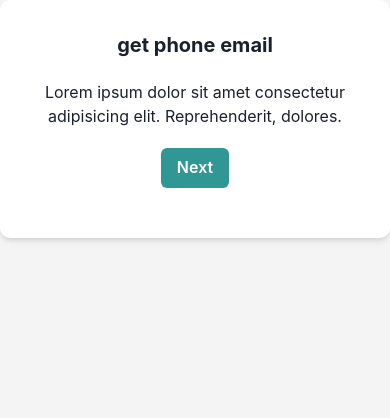
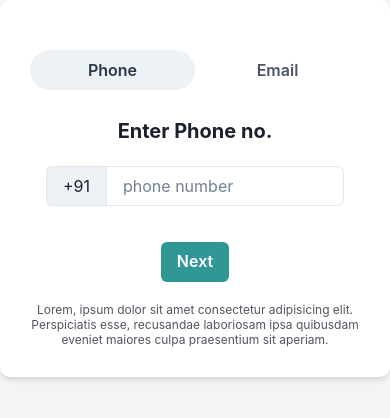
Before and after one commit to NeelisHere/voice-chat-app-frontend, a React (Create React App) app: page /get-phone-email in a window 390 px wide. Shown: the top 418 px of the page. Built offline with nearby package versions, Linux system fonts and the light colour scheme.

Commit message:
get email&phone + getOTP UI pages created

```diff
--- a/src/App.js
+++ b/src/App.js
@@ -3,7 +3,7 @@ import { ChakraProvider } from '@chakra-ui/react'
 import { createBrowserRouter, RouterProvider } from "react-router-dom";
 import SemiProtectedRoute from './pages/SemiProtectedRoute';
 import ProtectedRoute from './pages/ProtectedRoute';
-import GuestRoute from './pages/GuestRoute';
+// import GuestRoute from './pages/GuestRoute';
 import Home from './pages/Home';
 import Rooms from './pages/Rooms';
 // import Register from './pages/Register';
@@ -13,7 +13,6 @@ import store from "./store.js";
 import { Provider } from "react-redux";
 import GetPhoneEmail from './pages/GetPhoneEmail'
 import GetOTP from './pages/GetOTP'
-import SetActualName from './pages/SetActualName'
 import SetAvatar from './pages/SetAvatar'
 import SetUsername from './pages/SetUsername'
 
@@ -28,35 +27,21 @@ const router = createBrowserRouter([
 	},
 	{
 		path: "/get-otp",
-		element: <GetOTP nextURL={'/set-actual-name'} />,
+		element: <GetOTP nextURL={'/set-username'} />,
 	},
 	{
-		path: "/set-actual-name",
+		path: "/set-username",
 		element:
 			<SemiProtectedRoute>
-				<SetActualName nextURL={'/set-avatar'} />
+				<SetUsername nextURL={'/set-avatar'} />
 			</SemiProtectedRoute>
 	},
 	{
 		path: "/set-avatar",
 		element:
 			<SemiProtectedRoute>
-				<SetAvatar nextURL={'/set-username'} />
+				<SetAvatar nextURL={'/'} />
 			</SemiProtectedRoute>
-	},
-	{
-		path: "/set-username",
-		element:
-			<SemiProtectedRoute>
-				<SetUsername nextURL={'/'} />
-			</SemiProtectedRoute>
-	},
-	{
-		path: "/set-username",
-		element:
-			<ProtectedRoute>
-				<Rooms />
-			</ProtectedRoute>
 	},
 	// {
 	// 	path: "/register",
--- /dev/null
+++ b/src/components/Email.jsx
@@ -0,0 +1,14 @@
+import { Box, Input, InputGroup, InputLeftAddon, Text } from '@chakra-ui/react'
+
+const Email = () => {
+    return (
+        <Box>
+            <Text m={'10px 0'} fontSize={'xl'} fontWeight={'bold'}>Enter Email Address</Text>
+            <InputGroup mt={'20px'}>
+                <Input placeholder='Email' />
+            </InputGroup>
+        </Box>
+    )
+}
+
+export default Email
--- /dev/null
+++ b/src/components/Phone.jsx
@@ -0,0 +1,15 @@
+import { Box, Input, InputGroup, InputLeftAddon, Text } from '@chakra-ui/react'
+
+const Phone = () => {
+    return (
+        <Box>
+            <Text m={'10px 0'} fontSize={'xl'} fontWeight={'bold'}>Enter Phone no.</Text>
+            <InputGroup mt={'20px'}>
+                <InputLeftAddon children='+91' />
+                <Input type='tel' placeholder='phone number' />
+            </InputGroup>
+        </Box>
+    )
+}
+
+export default Phone
--- a/src/pages/GetOTP.jsx
+++ b/src/pages/GetOTP.jsx
@@ -1,14 +1,29 @@
-import { useNavigate } from "react-router-dom"
+import { useNavigate, Link } from "react-router-dom"
 import Card from "../components/Card"
-import { Box, Button } from "@chakra-ui/react"
+import { Box, Button,Input, InputGroup, Text } from "@chakra-ui/react"
+import { useState } from "react"
 
 const GetOTP = ({ nextURL }) => {
+    const [hover, setHover] = useState(false)
     const navigate = useNavigate()
     return (
-        <Card headingText={'Get OTP'}>
+        <Card headingText={'Enter the OTP'}>
             <Box>
-                Lorem ipsum dolor sit amet consectetur adipisicing elit. Reprehenderit, dolores.
+                <InputGroup mt={'20px'}>
+                    <Input placeholder='Enter the OTP-Code sent to your mobile/email' />
+                </InputGroup>
             </Box>
+            <Text fontSize={'sm'} mt={'10px'}>
+                {`Did't receive? `}
+                <Link
+                    style={hover ? { textDecoration: 'underline' } : {}}
+                    onMouseEnter={() => setHover(true)}
+                    onMouseLeave={() => setHover(false)}
+                    to={'/get-phone-email'}
+                >
+                    Resend OTP
+                </Link>
+            </Text>
             <Button
                 m={'20px'}
                 colorScheme={'teal'}
@@ -16,6 +31,7 @@ const GetOTP = ({ nextURL }) => {
             >
                 Next
             </Button>
+            <Text fontSize={'xs'} lineHeight={'shorter'} color={'#59515e'}> Lorem, ipsum dolor sit amet consectetur adipisicing elit. Perspiciatis esse, recusandae laboriosam ipsa quibusdam eveniet maiores culpa praesentium sit aperiam.</Text>
         </Card>
     )
 }
--- a/src/pages/GetPhoneEmail.jsx
+++ b/src/pages/GetPhoneEmail.jsx
@@ -1,13 +1,30 @@
 import { useNavigate } from "react-router-dom"
 import Card from "../components/Card"
-import { Box, Button } from "@chakra-ui/react"
+import { Box, Button, Tabs, TabList, TabPanels, Tab, TabPanel, Text } from '@chakra-ui/react'
+import Phone from "../components/Phone"
+import Email from "../components/Email"
 
 const GetPhoneEmail = ({ nextURL }) => {
     const navigate = useNavigate()
     return (
-        <Card headingText={'get phone email'}>
-            <Box>
-                Lorem ipsum dolor sit amet consectetur adipisicing elit. Reprehenderit, dolores.
+        <Card>
+            <Box
+                // border={'2px solid red'}
+            >
+                <Tabs variant={'soft-rounded'} colorScheme="gray" isFitted >
+                    <TabList>
+                        <Tab>Phone</Tab>
+                        <Tab>Email</Tab>
+                    </TabList>
+                    <TabPanels >
+                        <TabPanel>
+                            <Phone/>
+                        </TabPanel>
+                        <TabPanel>
+                            <Email/>
+                        </TabPanel>
+                    </TabPanels>
+                </Tabs>
             </Box>
             <Button
                 m={'20px'}
@@ -16,6 +33,7 @@ const GetPhoneEmail = ({ nextURL }) => {
             >
                 Next
             </Button>
+            <Text fontSize={'xs'} lineHeight={'shorter'} color={'#59515e'}> Lorem, ipsum dolor sit amet consectetur adipisicing elit. Perspiciatis esse, recusandae laboriosam ipsa quibusdam eveniet maiores culpa praesentium sit aperiam.</Text>
         </Card>
     )
 }
--- a/src/pages/Home.jsx
+++ b/src/pages/Home.jsx
@@ -11,8 +11,8 @@ const Home = () => {
     return (
         <>
             <Box
-                // border={'2px solid red'}
-                height={'90vh'}
+                border={'2px solid red'}
+                height={'70vh'}
                 display={'flex'}
                 alignItems={'center'}
             >
--- a/src/pages/SetActualName.jsx
+++ /dev/null
@@ -1,23 +0,0 @@
-import { useNavigate } from "react-router-dom"
-import Card from "../components/Card"
-import { Box, Button } from "@chakra-ui/react"
-
-const SetActualName = ({ nextURL }) => {
-    const navigate = useNavigate()
-    return (
-        <Card headingText={'Set Your Actual Name'}>
-            <Box>
-                Lorem ipsum dolor sit amet consectetur adipisicing elit. Reprehenderit, dolores.
-            </Box>
-            <Button
-                m={'20px'}
-                colorScheme={'teal'}
-                onClick={() => navigate(nextURL)}
-            >
-                Next
-            </Button>
-        </Card>
-    )
-}
-
-export default SetActualName
```
